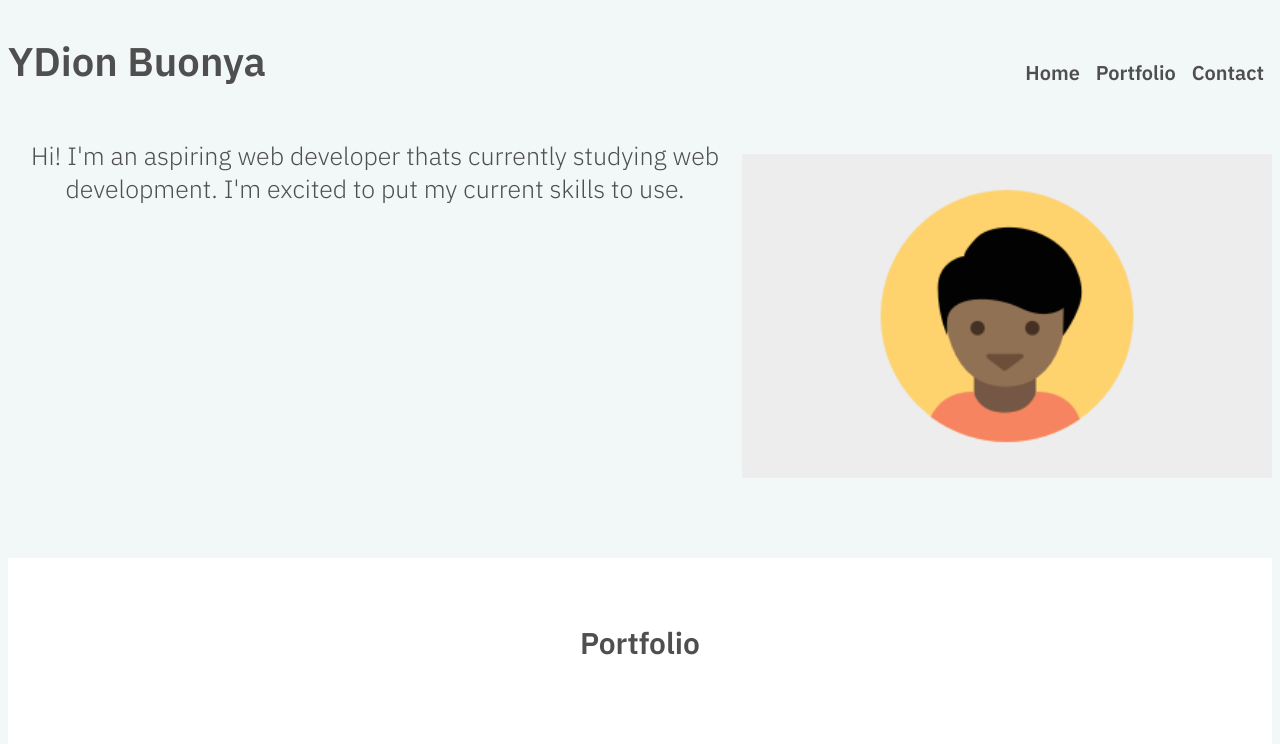
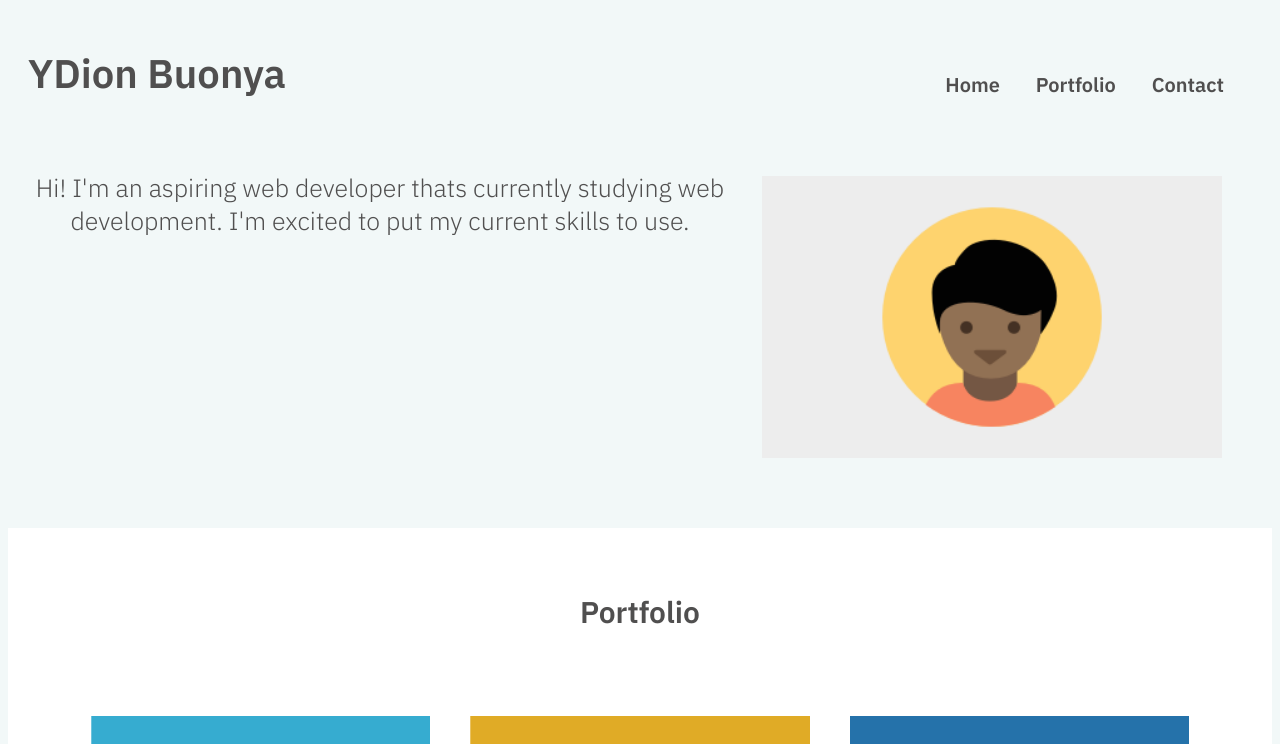
Before and after one commit to Dion522/Responsive-layout-page, a plain HTML site: page index.html in a window 1280 px wide. Shown: the top 744 px of the page. Drawn offline with Linux system fonts and the light colour scheme.

Commit message:
Update style.css

```diff
--- a/css/style.css
+++ b/css/style.css
@@ -66,11 +66,14 @@ a {
     display: block;
     margin-left: auto;
     margin-right: auto;
-    padding-top: 2em;
-    padding-bottom: 2em;
-    width:  75%
+    padding-right: 1.5em;
+    padding-left: 1.5em;
+    padding-top: 1.5em;
+    padding-bottom: 1.5em;
+    width: 75%;
+}
 
-}
+
 .images{
     width: 100%;
     align-self: center;
@@ -108,6 +111,8 @@ font-weight: 600;
 .footer{
     display: flex;
     justify-content: space-between;
+    padding-left: 1em;
+    padding-right: 1em;
 }
 
 
@@ -115,6 +120,7 @@ font-weight: 600;
 .footer-nav{
     display: flex;
     justify-content: flex-end;
+    column-gap: 20px;
 }
 
 .full{
@@ -132,14 +138,14 @@ font-weight: 600;
 @media (min-width:768px){
     .main-header, .main-nav{
         display: flex;
-
-
+        margin: 1em;
     }
     .main-header{
         flex-direction: column;
     }
     .main-nav{
         align-self: center;
+        column-gap: 1em;
     }
     ul.main-nav li{
         border-style: unset;
@@ -154,12 +160,12 @@ font-weight: 600;
     .img-header {
         display:flex;
         flex-direction: row-reverse;
-
-
+        margin: 1em;
     }
     .row {
         display: flex;
         flex-wrap: wrap;
+        justify-content: center;
       }
       .col {
         flex-basis: 50%;
```
